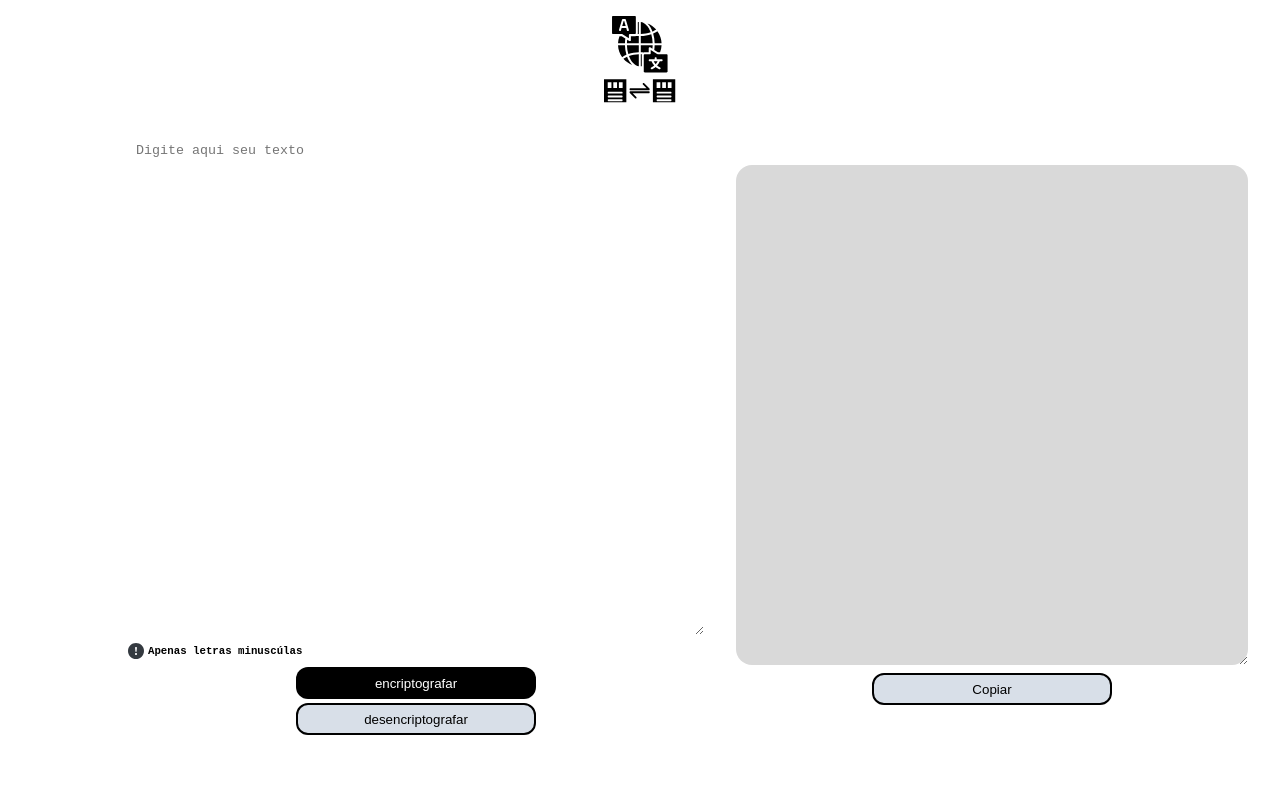
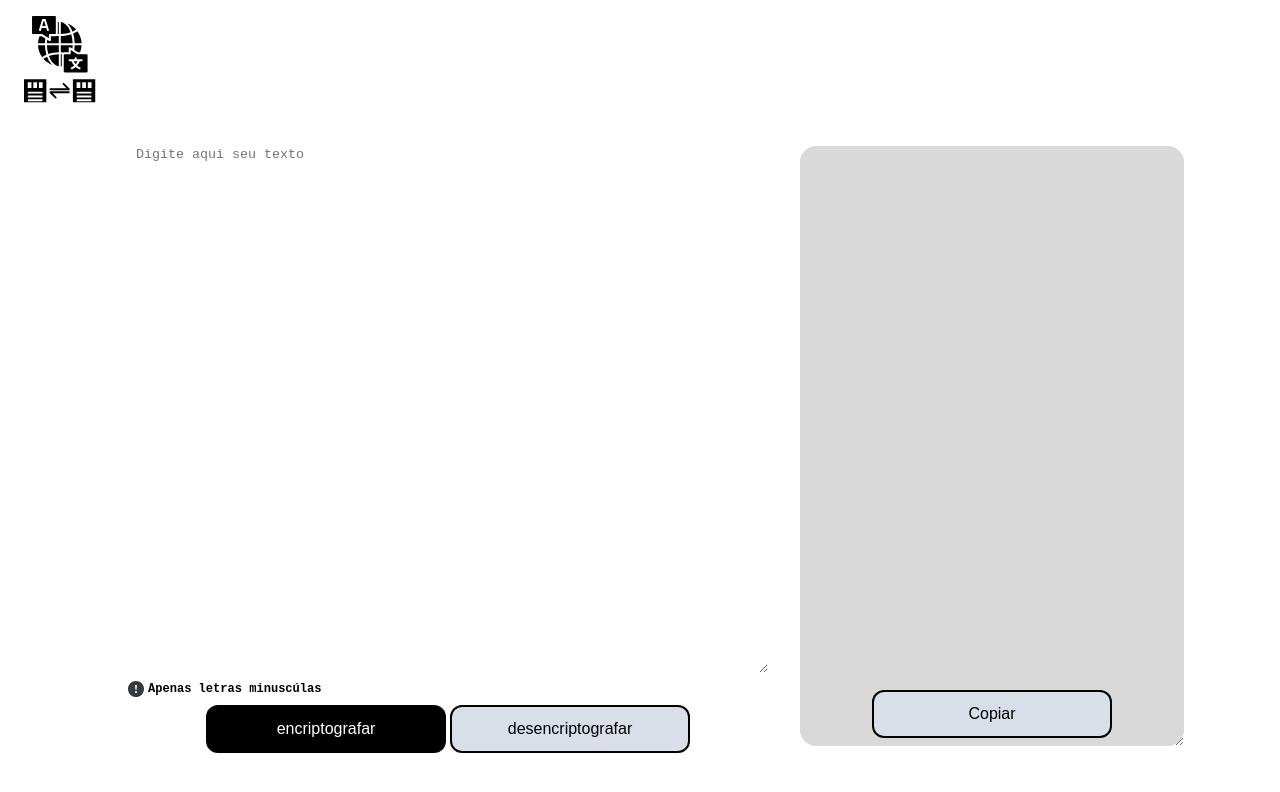
Before and after one commit to prbn97/challenge-one-decodificador, a plain HTML site: page index.html in a window 1280 px wide. Drawn offline with Linux system fonts and the light colour scheme.

Commit message:
adjusting the designer to the one produced in figma

```diff
--- a/index.html
+++ b/index.html
@@ -9,6 +9,7 @@
   <link rel="preconnect" href="https://fonts.gstatic.com" crossorigin>
   <link href="https://fonts.googleapis.com/css2?family=Courier+Prime:ital,wght@0,700;1,700&display=swap"
   rel="stylesheet">
+  <link rel="shortcut icon" href="/img/favicon.svg" type="image/x-icon">
 
 
 
--- a/style.css
+++ b/style.css
@@ -44,7 +44,7 @@ main {
   display: flex;
   align-items: center;
 
-  font-size: 1.6rem;
+  font-size: 1.8rem;
   font-weight: 700
 }
 .section-output {
@@ -68,7 +68,8 @@ main {
   gap: 0.4rem;
 }
 .btn{
-  height: 3.2rem;
+  font-size: 1.6rem;
+  height: 4.8rem;
   width: 24rem;
   border-radius: 12px;
   border-style: none;
@@ -79,35 +80,54 @@ main {
   color: black;
   border: 2px solid;
 }
+#desencriptar:hover
+{font-size: 1.7rem; border: 4px solid; transition:120ms;}
 
 #encriptar {
   background-color: black;
   color: white;
 }
+#encriptar:hover
+{font-size: 1.8rem; border: 2px inset whitesmoke ; transition:120ms;}
 
 #copiar {
   background-color: #D8DFE8;
   color: black;
   border: 2px solid;
-  margin-bottom: 0.8rem;
+  margin-top: -6.4rem;
 }
+#copiar:hover{font-size: 1.7rem; border: 4px solid; transition:120ms;}
+
+
 .text-area-input:hover {
   border: 2px solid black;
-  transition-delay: 100ms;
+  transition: 150ms;
 }
 
 .text-area-input:focus {
   border: 2px solid black;
 }
 
+
+/* comentario */
+@media screen and (min-width: 544px) {
+.div-btn {
+  display: flex;
+  flex-direction: row;
+  gap: 0.4rem;
+} }
+/* comentario */
 @media screen and (min-width: 769px) {
+
+  header {display: block;}
+  header img {margin-left: 2.4rem;}
 
   main{
     gap: 2.4rem;
     margin: 0 10vw;
     flex-direction: row;
   }
-  .text-area-input{width: 45vw; min-height: 50rem;}
-  .text-area-output{width: 40vw;min-height: 50rem;}
+  .text-area-input{width: 50vw;height: 40em;}
+  .text-area-output{width: 30vw;min-height: 60rem;}
 
 }
```
Also changed, not shown: img/favicon.svg (added).
